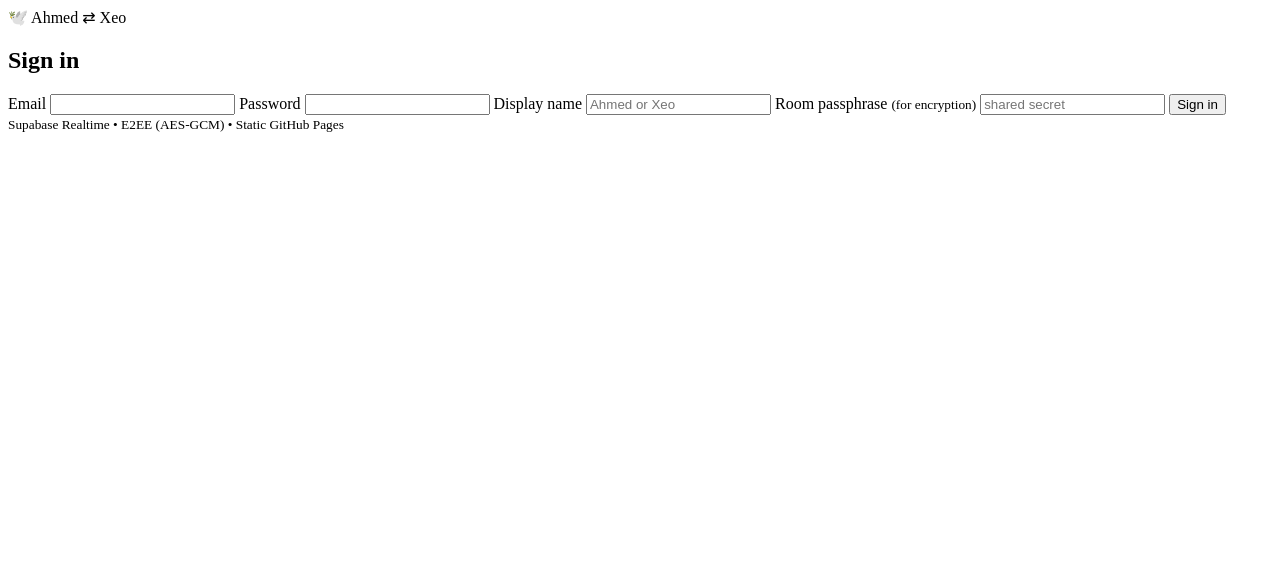
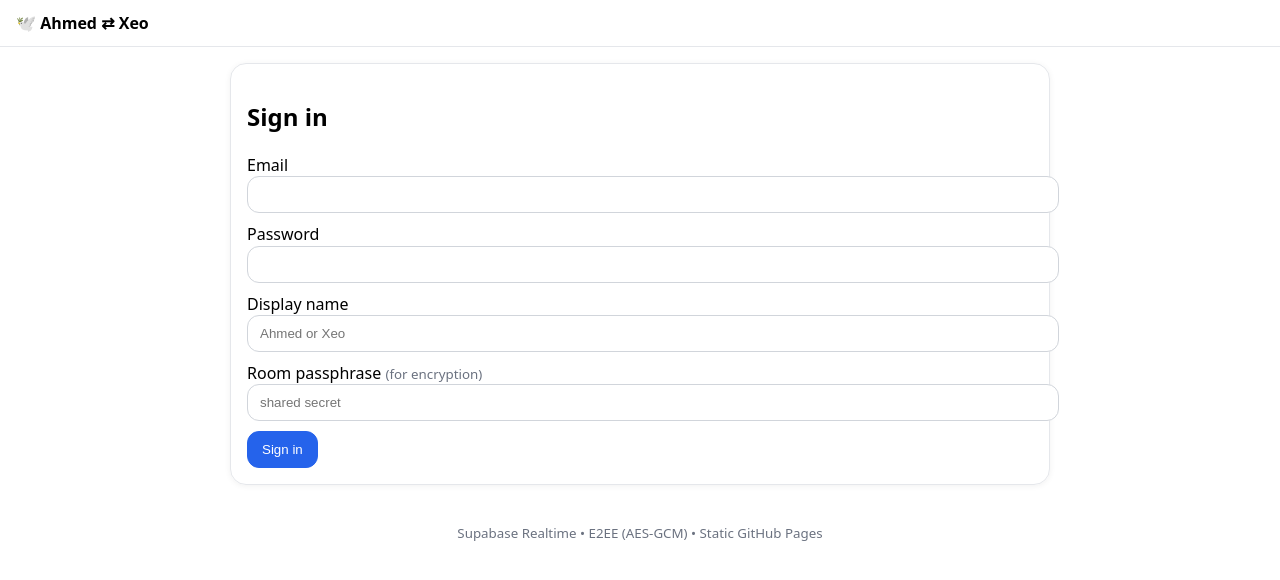
Before and after one commit to andhu47/chat, a plain HTML site: page index.html in a window 1280 px wide. Drawn offline with Linux system fonts and the light colour scheme; a script that the page names is missing.

Commit message:
Update index.html

```diff
--- a/index.html
+++ b/index.html
@@ -4,7 +4,7 @@
   <meta charset="utf-8" />
   <meta name="viewport" content="width=device-width,initial-scale=1" />
   <title>Ahmed ⇄ Xeo — Private Chat</title>
-  <link rel="stylesheet" href="chat/styles.css" />
+  <link rel="stylesheet" href="https://andhu47.github.io/chat/style.css" />
   <meta name="color-scheme" content="light dark">
 </head>
 <body>
```
